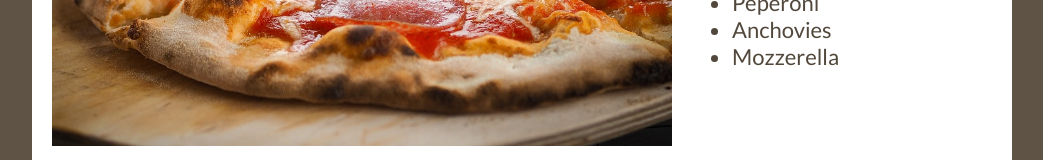
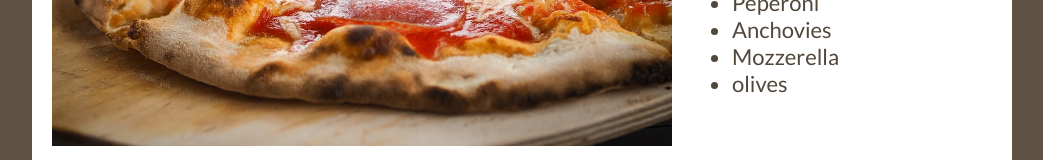
Before and after one commit to Metatronius/pizza, a plain HTML site: page index.html in a window 1280 px wide. Shown: the part 307-467 px from the top of the page, without its empty margins (118-1161 px from the left). Drawn offline with Linux system fonts and the light colour scheme; a web font is replaced by a local one.

Commit message:
Added Olives
Why not?

```diff
--- a/index.html
+++ b/index.html
@@ -24,6 +24,7 @@
       <li>Peperoni</li>
       <li>Anchovies</li>
       <li>Mozzerella</li>
+      <li>olives</li>
     </ul>
   </div>
 </div>
```
